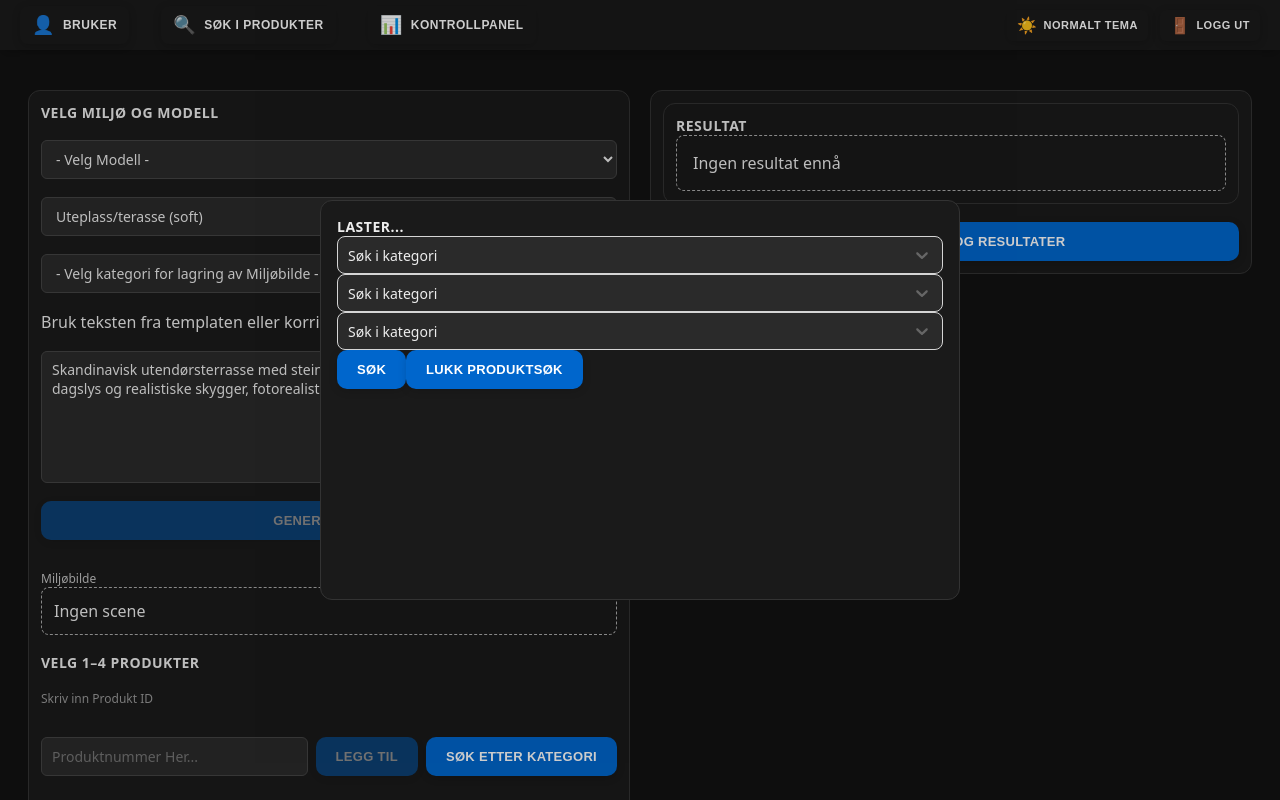
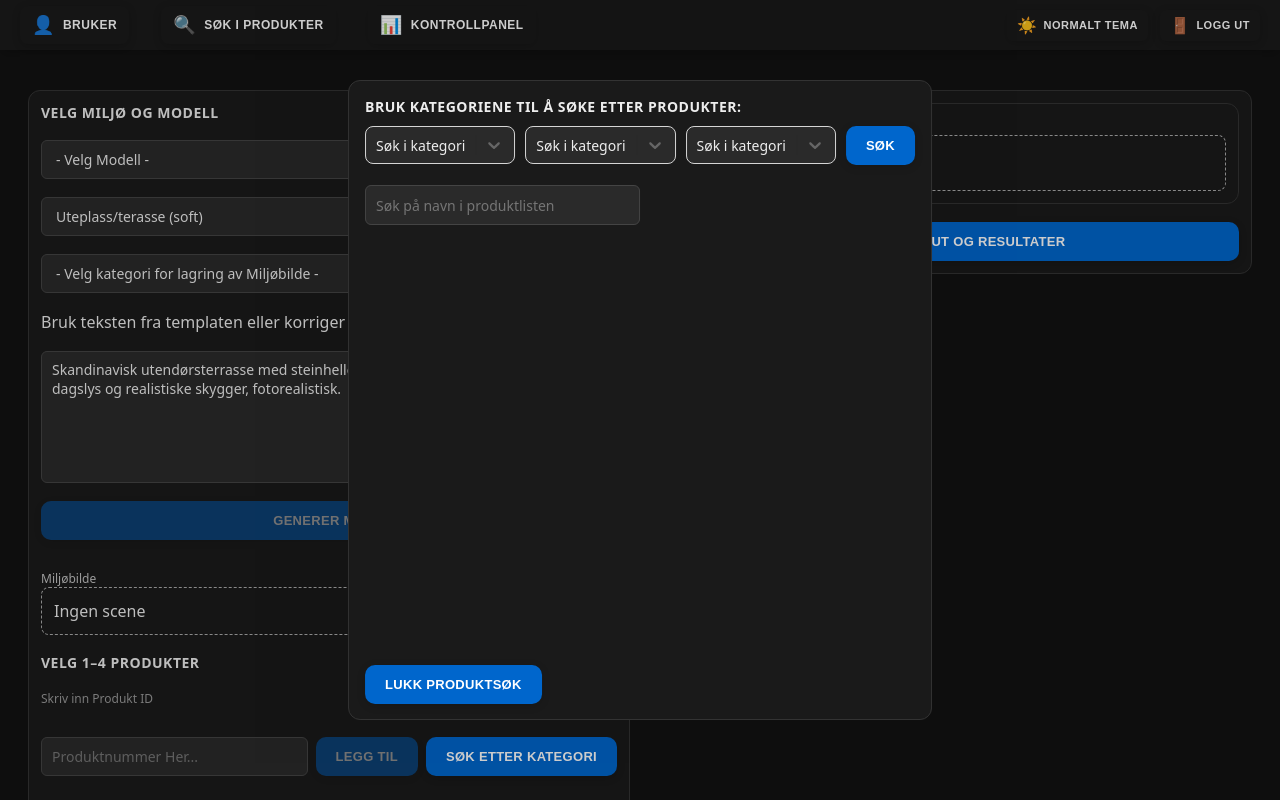
Before and after one commit to johannesolin/BachelorgruppeB26-IKT37, a Next.js app in the folder my-app/: page / in a window 1280 px wide. Both pictures are taken after a click on the button "SØK ETTER KATEGORI". Shown: the top 800 px of the page. Built offline with nearby package versions, Linux system fonts and the light colour scheme.

Commit message:
fullført funksjonalitet for kategori produktsøk

```diff
--- a/my-app/app/page.module.css
+++ b/my-app/app/page.module.css
@@ -742,6 +742,9 @@
   align-self: end;
 }
 
+/*
+* Klasse for laster, lagrer og henter modaler
+*/
 .modal {
   position: absolute;
   top: 50%;
@@ -753,6 +756,9 @@
   height: 25%;
 }
 
+/*
+* Klasse for modal til produktsøk via kategorier
+*/
 .modal_select {
   position: absolute;
   top: 50%;
@@ -760,13 +766,81 @@
   translate: -50% -50%;
   padding: 1rem;
   z-index: 1;
-  width: 50%;
-  height: 50%;
+  min-width: 40%;
+  max-width: 90%;
+  height: 80%;
 }
 
+/*
+* Klasse for modal container for å styre synligheten til modalene
+*/
 .modalOverlayShow {
   display: block;
   position: fixed;
   inset: 0;
   background: rgba(0, 0, 0, 0.2);
 }
+
+/*
+* Klasse for flex containere for kategori select menyene
+*/
+.categorySelectFlex {
+  display: flex;
+  flex-direction: row;
+  flex-wrap: nowrap;
+  width: 100%;
+  gap: 10px;
+  padding: 10px 0px;
+}
+
+/*
+* Klasse for produktliste container i kategori produktsøk
+*/
+.productSearchList {
+  display: block;
+  max-height: 75%;
+  overflow: auto;
+  padding-right: 10px;
+}
+
+/*
+* Klasse for ul-element i kategori produktsøk
+*/
+.productListUl {
+  margin: 0px;
+  padding: 0px;
+}
+
+/*
+* Klasse for produktliste elementer i kategori produktsøk
+*/
+.productSearchListElement {
+  display: flex;
+  height: 50px;
+  align-items: center;
+  margin: 5px 0px;
+}
+
+/*
+* Klasse for knapp i produktliste elementene
+*/
+.productSearchListButton {
+  margin-left: auto;
+}
+
+/*
+* Klasse for knapp til lukking av kategori produktsøk modal
+*/
+.categorySearchCloseButton {
+  position: absolute;
+  bottom: 0;
+  margin-bottom: 15px;
+}
+
+/*
+* Klasse for inputfelt til søk i produktliste i kategorisøk component
+*/
+.productCategorySearchInput {
+  width: 50%;
+  height: 40px;
+}
--- a/my-app/app/page.tsx
+++ b/my-app/app/page.tsx
@@ -3,7 +3,7 @@ import { useEffect, useState } from "react";
 import { DashboardNav } from "./navigation/DashboardNav";
 import styles from "./page.module.css";
 import { getStoredTheme, saveTheme } from "../lib/theme";
-import { Product } from "@/db/types";
+import { ListProduct, Product } from "@/db/types";
 import { templatesArray } from "@/templates/templates";
 import { Template } from "@/templates/types";
 import { EnvironmentCard } from "@/components/EnvironmentCard";
@@ -50,7 +50,7 @@ export default function Page() {
   const [selectedProducts, setSelectedProducts] = useState<Product[]>([]);
 
   // State variabler for kategori produktsøk
-  const [productCategoryList, setProductCategoryList] = useState();
+  const [productCategoryList, setProductCategoryList] = useState<Product[] | []>([]);
 
   // State for plasseringsinstruksjoner
   const [placementPrompt, setPlacementPrompt] = useState<string>("");
@@ -469,6 +469,17 @@ export default function Page() {
     }
   }
 
+  function addProductFromCategorySearch( product: ListProduct ){
+    setErr("");
+    if(selectedProducts.length >= 4){
+      setErr("For mange produkter valgt");
+      throw new Error("For mange produkter valgt");
+    }
+    const temp = product as Product;
+    temp.selectedImage = 0;
+    setSelectedProducts((prev) =>  [...prev, temp]);
+  }
+
   /*
   * Funksjon for å produkt søk på produkt kategori.
   */
@@ -477,6 +488,7 @@ export default function Page() {
     try{
       setErr("");
       setBusyDatabase(true);
+      setProductCategoryList([]);
 
       if(!(area || category || assortment)) throw new Error("Mangler valg a minst en kategori ved produktsøk");
 
@@ -494,8 +506,6 @@ export default function Page() {
 
       const data = await response.json();
       if (!response.ok) throw new Error(data.error || "produkt henting feilet");
-
-      console.log(data);
 
       setProductCategoryList(data);
       setBusyDatabase(false);
@@ -659,7 +669,7 @@ export default function Page() {
             <button onClick={reset}>Tøm alle input og resultater</button>
           </section>
         </div>
-        <ProductSearchModal darkMode={darkMode} searchModalState={searchModalState} setSeachModalState={setSearchModalState} productCategoriSearch={productCategoriSearch}/>
+        <ProductSearchModal addProductFromCategorySearch={addProductFromCategorySearch} selectedProducts={selectedProducts} darkMode={darkMode} searchModalState={searchModalState} setSeachModalState={setSearchModalState} productCategoriSearch={productCategoriSearch} productCategoryList={productCategoryList}/>
         <LoadingModal busyGen={busyGen} darkMode={darkMode}/>
         <StoringModal busyDatabase={busyDatabase} darkMode={darkMode}/>
       </main>
--- /dev/null
+++ b/my-app/components/ProductList.tsx
@@ -0,0 +1,19 @@
+"use client"
+import { ProductListProps } from "./types";
+import styles from "../app/page.module.css";
+
+export function ProductList( props: ProductListProps ){
+    return(
+        <>
+            <ul className={`${styles.productListUl}`}>
+                {props.filteredProductList?.map((product) => (
+                    <li className={`${styles.select} ${props.darkMode ? styles.dark : styles.light} ${styles.productSearchListElement}`} key={product.productId}
+                        >
+                            {`ID: ${product.productId} - Navn: ${product.name} - Antall bilder: ${product.images.length}`}
+                            <button className={`${styles.productSearchListButton}`} onClick={() => props.addProductFromCategorySearch(product)} disabled={props.selectedProducts.length >= 4}>Velg</button>
+                    </li>
+                ))}
+            </ul>
+        </>
+    )
+}
--- a/my-app/components/ProductSearchModal.tsx
+++ b/my-app/components/ProductSearchModal.tsx
@@ -3,21 +3,28 @@ import { createPortal } from "react-dom";
 import { Option, ProductSearchModalProps } from "./types";
 import styles from "../app/page.module.css";
 import { ASSORTMENTCLASSNAME } from "@/templates/assortmentClassName";
-import { useState } from "react";
+import { useMemo, useState } from "react";
 import { SearchSelect } from "./SearchSelect";
 import { AREANAME } from "@/templates/areaName";
 import { CATEGORYNAME } from "@/templates/categoryName";
+import { ProductList } from "./ProductList";
 
 export function ProductSearchModal( props: ProductSearchModalProps ) {
   // State variabler for kategorivalg for produktsøk
   const [selectedAssortment, setSelecedAssortment] = useState<Option | null>(null);
   const [selectedArea, setSelectedArea] = useState<Option | null>(null);
   const [selectedCategory, setSelectedCategory] = useState<Option | null>(null);
+  const [searchInput, setSearchInput] = useState<string>("");
 
-  // Sjekk om modal er aktivert
+  // variabel for interaktivt søk i produktliste
+  const filteredProductList = useMemo(() => {
+    return props.productCategoryList.filter((product) => product.name.toLocaleLowerCase().includes(searchInput.toLocaleLowerCase()));
+  }, [props.productCategoryList, searchInput]);
+
+  // Sjekk om modalen er aktivert og skal vises
   if(!props.searchModalState) return null;
 
-  // variabler med verdier for valg menyene.
+  // variabler med verdier for select menyene.
   const assortmentOptions: Option[] = ASSORTMENTCLASSNAME;
   const areaOptions: Option[] = AREANAME;
   const categoryOptions: Option[] = CATEGORYNAME;
@@ -25,15 +32,23 @@ export function ProductSearchModal( props: ProductSearchModalProps ) {
   return createPortal(
       <div className={`${styles.modalOverlayShow}`}>
           <div className={`${styles.modal_select} ${styles.configSection} ${
-            props.darkMode ? styles.dark : styles.light
-          }` }>
-              <h2 className={`${styles.heading2} ${props.darkMode ? styles.dark : styles.light}`}>Laster...</h2>
-              <SearchSelect darkMode={props.darkMode} selectedValue={selectedArea} setSelectedValue={setSelectedArea} options={areaOptions}/>
-              <SearchSelect darkMode={props.darkMode} selectedValue={selectedCategory} setSelectedValue={setSelectedCategory} options={categoryOptions}/>
-              <SearchSelect darkMode={props.darkMode} selectedValue={selectedAssortment} setSelectedValue={setSelecedAssortment} options={assortmentOptions}/>
-              <button onClick={() => props.productCategoriSearch(selectedArea?.value, selectedCategory?.value, selectedAssortment?.value)}>Søk</button>
-              <button onClick={() => props.setSeachModalState(false)}>Lukk produktsøk</button>
-          </div>
+            props.darkMode ? styles.dark : styles.light}`}
+            >
+              <h2 className={`${styles.heading2} ${props.darkMode ? styles.dark : styles.light}`}>Bruk Kategoriene til å søke etter produkter:</h2>
+              <div className={`${styles.categorySelectFlex}`}>
+                <SearchSelect darkMode={props.darkMode} selectedValue={selectedArea} setSelectedValue={setSelectedArea} options={areaOptions}/>
+                <SearchSelect darkMode={props.darkMode} selectedValue={selectedCategory} setSelectedValue={setSelectedCategory} options={categoryOptions}/>
+                <SearchSelect darkMode={props.darkMode} selectedValue={selectedAssortment} setSelectedValue={setSelecedAssortment} options={assortmentOptions}/>
+                <button onClick={() => props.productCategoriSearch(selectedArea?.value, selectedCategory?.value, selectedAssortment?.value)}>Søk</button>
+              </div>
+              <div className={`${styles.categorySelectFlex}`}>
+                <input value={searchInput} onChange={(e) => setSearchInput(e.target.value)} className={`${styles.input} ${props.darkMode ? styles.dark : styles.light} ${styles.productCategorySearchInput}`} type="text" placeholder="Søk på navn i produktlisten"/>
+              </div>
+              <div className={`${styles.productSearchList}`}>
+                <ProductList addProductFromCategorySearch={props.addProductFromCategorySearch} selectedProducts={props.selectedProducts} filteredProductList={filteredProductList} darkMode={props.darkMode}/>
+              </div>
+              <button className={`${styles.categorySearchCloseButton}`} onClick={() => props.setSeachModalState(false)}>Lukk produktsøk</button>
+            </div>
       </div>,
       document.body
   );
--- a/my-app/components/types.ts
+++ b/my-app/components/types.ts
@@ -1,6 +1,7 @@
 import { Template } from "@/templates/types";
-import { Product } from "../db/types";
+import { ListProduct, Product } from "../db/types";
 
+// interface/type til produkt kort component på hovedsiden
 export interface ProductCardProps {
     product: Product;
     selectedProducts: Product[];
@@ -11,6 +12,7 @@ export interface ProductCardProps {
     darkMode: boolean;
 }
 
+// type til miljøkort component på hovedsiden
 export interface EnvironmentCardProps {
     templateId: string;
     setTemplateId: (param: string) => void;
@@ -86,8 +88,11 @@ export interface StoringModalProps {
 export interface ProductSearchModalProps {
     searchModalState: boolean;
     darkMode: boolean;
+    productCategoryList: Product[] | [];
     setSeachModalState: (param: boolean) => void;
     productCategoriSearch: (param: string | undefined, param2: string | undefined, param3: string | undefined) => void;
+    addProductFromCategorySearch: ( param: ListProduct) => void;
+    selectedProducts: Product[] | [];
 }
 
 export interface Option {
@@ -101,3 +106,10 @@ export interface SearchSelectProps {
     selectedValue: Option | null;
     setSelectedValue: ( param: Option | null ) => void;
 }
+
+export interface ProductListProps {
+    filteredProductList: Product[] | [];
+    darkMode: boolean;
+    addProductFromCategorySearch: ( param: ListProduct) => void;
+    selectedProducts: Product[] | [];
+}
```
Also changed, not shown: my-app/db/actions.ts (+8 -4 lines).
